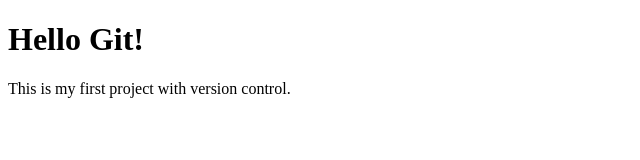
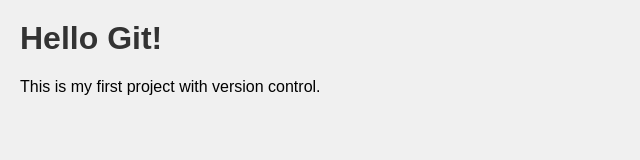
Before and after one commit to astronoboyz/Prak-Pw-2, a plain HTML site: page index.html in a window 1280 px wide. Shown: the whole page, without its empty margins (0-640 px from the left). Drawn offline with Linux system fonts and the light colour scheme.

Commit message:
Add CSS styling and link to index.html

```diff
--- a/index.html
+++ b/index.html
@@ -1,3 +1,7 @@
+<head>
+    <title>My First Git Project</title>
+    <link rel="stylesheet" href="style.css">
+</head>
 <!DOCTYPE html>
 <html>
 <head>
--- /dev/null
+++ b/style.css
@@ -0,0 +1,9 @@
+body {
+    font-family: Arial, sans-serif;
+    margin: 20px;
+    background-color: #f0f0f0;
+}
+
+h1 {
+    color: #333;
+}
```
